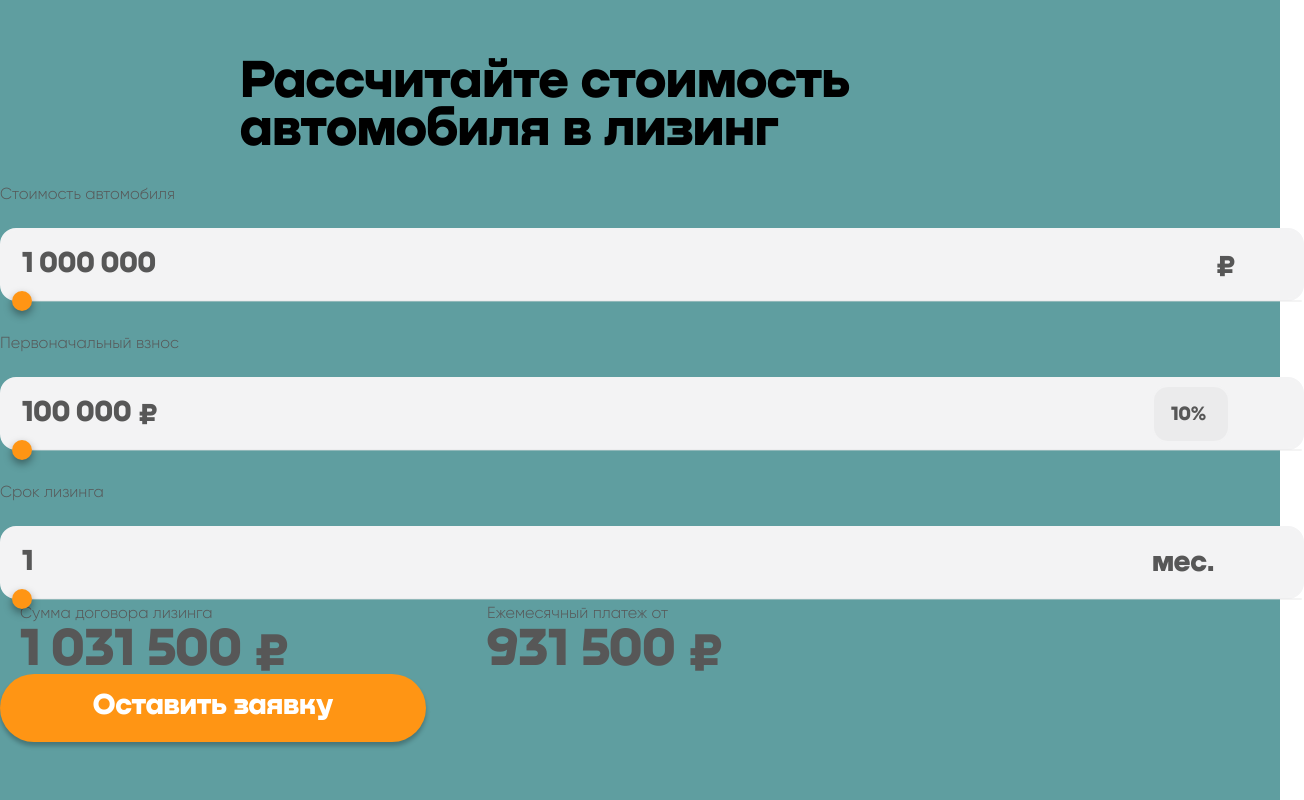
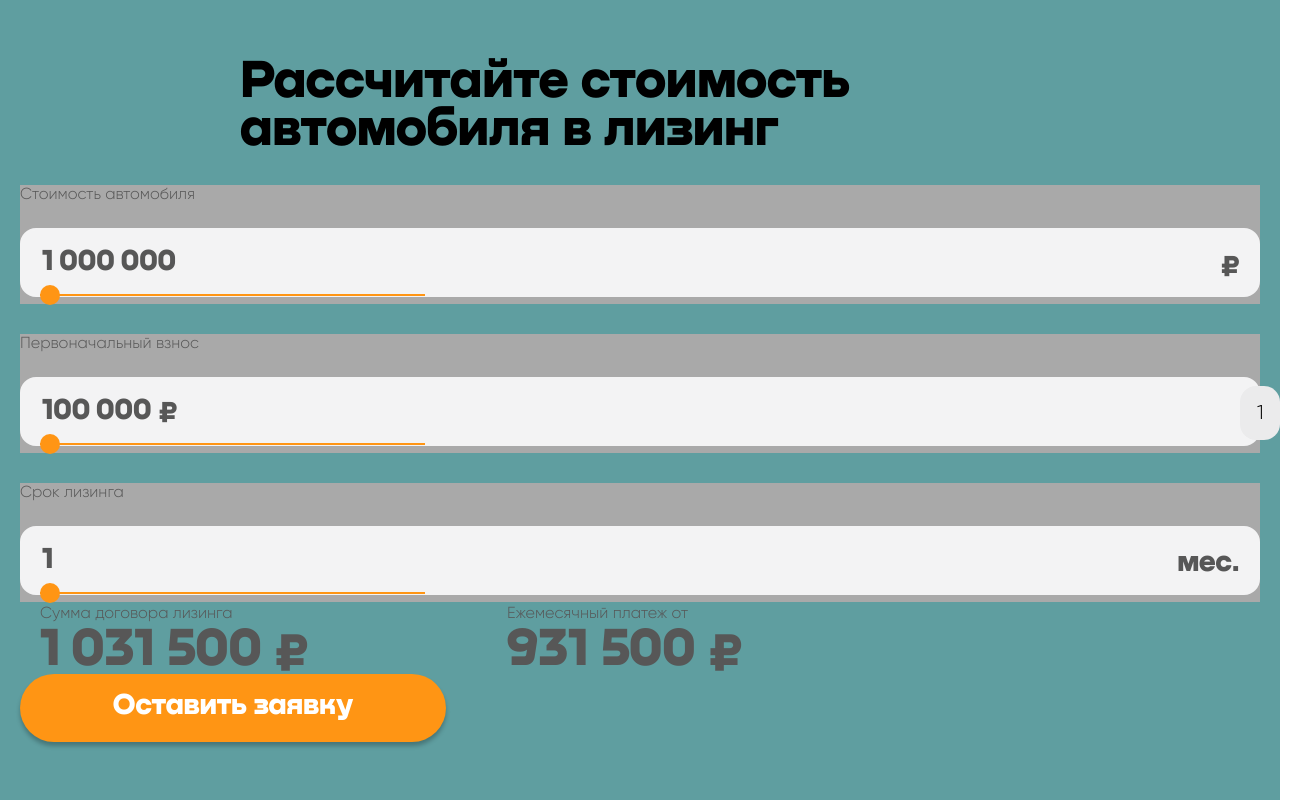
Before and after one commit to Traigel/Car-leasing-calculator, a React (Create React App) app: page / in a window 1280 px wide. Shown: the whole page, 1304 px wide, since content can reach past the window. Built offline with nearby package versions, Linux system fonts and the light colour scheme.

Commit message:
style: slider

```diff
--- a/package.json
+++ b/package.json
@@ -4,9 +4,6 @@
   "version": "0.1.0",
   "private": true,
   "dependencies": {
-    "@emotion/react": "^11.10.4",
-    "@emotion/styled": "^11.10.4",
-    "@mui/material": "^5.10.7",
     "@testing-library/jest-dom": "^5.14.1",
     "@testing-library/react": "^13.0.0",
     "@testing-library/user-event": "^13.2.1",
--- a/src/app/App.module.css
+++ /dev/null
@@ -1,5 +0,0 @@
-.app {
-    width: 100%;
-    margin: 0 auto;
-    background-color: cadetblue;
-}
--- /dev/null
+++ b/src/app/App.module.scss
@@ -0,0 +1,20 @@
+* {
+  box-sizing: border-box;
+  margin: 0;
+  padding: 0;
+
+  &, ::after, ::before {
+    box-sizing: border-box;
+  }
+
+  .app {
+    width: 100%;
+    margin: 0 auto;
+    background-color: cadetblue;
+
+    @media (max-width: 1440px) {
+      padding-left: 20px;
+      padding-right: 20px;
+    }
+  }
+}
--- a/src/app/App.tsx
+++ b/src/app/App.tsx
@@ -1,5 +1,5 @@
 import React from 'react';
-import styles from './App.module.css'
+import styles from './App.module.scss'
 import {Calculator} from "../features/Calculator/Calculator";
 
 export const App = () => {
--- a/src/common/components/SuperInput/SuperInput.module.scss
+++ b/src/common/components/SuperInput/SuperInput.module.scss
@@ -5,7 +5,7 @@
   display: inline-block;
   width: 427px;
   height: 119px;
-  //background-color: aqua;
+  background-color: darkgray;
   margin-top: 30px;
 
   flex: none;
@@ -26,7 +26,7 @@
     color: $secondColor;
   }
 
-  input {
+  input:nth-child(2) {
     position: relative;
     top: 23px;
 
@@ -48,8 +48,8 @@
     }
 
     &:focus {
-      outline:none;
-      background-color: $color ;
+      outline: none;
+      background-color: $color;
     }
 
     &::-webkit-outer-spin-button,
@@ -71,21 +71,47 @@
     color: $secondColor;
 
     @media (max-width: 1440px) {
-      left: 90%;
+      right: 20px;
+      left: 0;
     }
   }
 
-  .slider {
+  .wrapper {
+    width: 385px;
     position: relative;
+    z-index: 5;
     bottom: -8px;
-    left: 22px;
-    width: 380px;
+    left: 20px;
 
-    @media (max-width: 1440px) {
+    .slider {
+      -webkit-appearance: none;
       width: 100%;
+      height: 2px;
+      background-color: $bgElement;
+      outline: none;
+      -webkit-transition: .2s;
+      transition: opacity .2s;
+      margin: 12px 0px 5px 0px;
+      cursor: pointer;
+
+      &:hover {
+        opacity: 1;
+      }
+
+      &::-webkit-slider-thumb {
+        appearance: none;
+        width: 20px;
+        height: 20px;
+        border-radius: 100%;
+        background: $bgElement;
+      }
     }
+
   }
+
+
 }
+
 
 .disabled {
   opacity: 50%;
--- a/src/common/components/SuperInput/SuperInput.tsx
+++ b/src/common/components/SuperInput/SuperInput.tsx
@@ -43,8 +43,9 @@ export const SuperInput = ({
         }
     }
 
-    const onChangeSliderHandler = (event: Event, newValue: number | number[]) => {
-        onChangeValue(newValue as number);
+    const onChangeSliderHandler = (e: ChangeEvent<HTMLInputElement>) => {
+        const {value} = e.target;
+        onChangeValue(parseInt(value, 10));
     };
 
     useEffect(() => {
@@ -58,49 +59,6 @@ export const SuperInput = ({
 
     const finalClassName = `${styles.inputBlock} ${disabled ? styles.disabled : ''}`
     const finalClassNameLabel = `${classNameLabel ? classNameLabel : ''}`
-    const disableStyleSlider = {
-        '& .MuiSlider-rail': {
-            color: '#E1E1E1',
-            height: '2px',
-        },
-        '& .MuiSlider-track': {
-            color: '#FF9514',
-            border: 'none',
-            height: '2px',
-        },
-        '& .MuiSlider-thumb': {
-            color: '#FF9514',
-            width: 20,
-            height: 20,
-            '&:before': {
-                boxShadow: '0 4px 8px rgba(0,0,0,0.4)',
-            },
-            '&:hover, &.Mui-focusVisible, &.Mui-active': {
-                boxShadow: 'none',
-            },
-        },
-    }
-    const styleSlider = disabled ? disableStyleSlider : {
-        color: '#FF9514',
-        '& .MuiSlider-rail': {
-            color: '#E1E1E1',
-            height: '2px',
-        },
-        '& .MuiSlider-track': {
-            border: 'none',
-            height: '2px',
-        },
-        '& .MuiSlider-thumb': {
-            width: 20,
-            height: 20,
-            '&:before': {
-                boxShadow: '0 4px 8px rgba(0,0,0,0.4)',
-            },
-            '&:hover, &.Mui-focusVisible, &.Mui-active': {
-                boxShadow: 'none',
-            },
-        },
-    }
     const setValueInput = valueInput.toString().replace(/(\d{1,3}(?=(?:\d\d\d)+(?!\d)))/g, "$1" + ' ')
     const finalValueInput = currency ? setValueInput + currency : setValueInput
 
@@ -116,15 +74,18 @@ export const SuperInput = ({
                 {...restProps}
             />
             <p className={finalClassNameLabel}>{label}</p>
-            <Slider
-                value={value}
-                onChange={onChangeSliderHandler}
-                className={styles.slider}
-                disabled={disabled}
-                sx={styleSlider}
-                min={min}
-                max={max}
-            />
+            <div className={styles.wrapper}>
+                <input
+                    type="range"
+                    value={value}
+                    onChange={onChangeSliderHandler}
+                    max={max} min={min}
+                    className={styles.slider}
+                    disabled={disabled}
+                />
+            </div>
+
+
         </div>
 
     )
--- a/src/features/Calculator/Calculator.module.scss
+++ b/src/features/Calculator/Calculator.module.scss
@@ -32,16 +32,20 @@
       bottom: 33px;
 
       .initialFeeLabel {
+        position: absolute;
         font-size: 20px;
         line-height: 120%;
         background: #EBEBEC;
         border-radius: 16px;
         padding: 15px 17px;
-        bottom: -11px;
+        bottom: -20px;
         width: 40px;
+        border: none;
 
         &:focus {
+          outline: none;
           background-color: $color;
+
         }
       }
 
@@ -58,7 +62,7 @@
       left: 90%;
 
       @media (max-width: 1440px) {
-        left: 95%;
+        //left: 95%;
       }
     }
   }
--- a/src/features/Calculator/Calculator.tsx
+++ b/src/features/Calculator/Calculator.tsx
@@ -39,14 +39,12 @@ export const Calculator = () => {
     const finalMonthPay = monthPay.toString().replace(/(\d{1,3}(?=(?:\d\d\d)+(?!\d)))/g, "$1" + ' ')
     const finalRentAmount = rentAmount.toString().replace(/(\d{1,3}(?=(?:\d\d\d)+(?!\d)))/g, "$1" + ' ')
 
-
     return (
 
         <div className={styles.calculatorBlock}>
             <div className={styles.title}>
                 <h1>Рассчитайте стоимость автомобиля в лизинг</h1>
             </div>
-
             <div className={styles.inputs}>
                 <SuperInput
                     title={'Стоимость автомобиля'}
```
